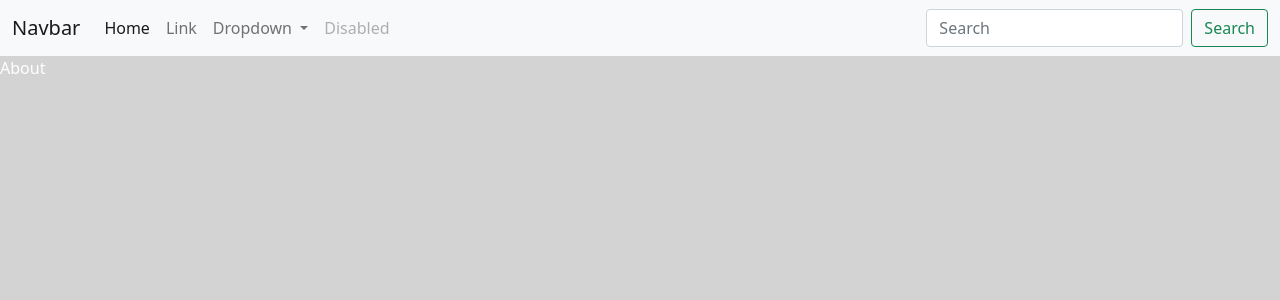
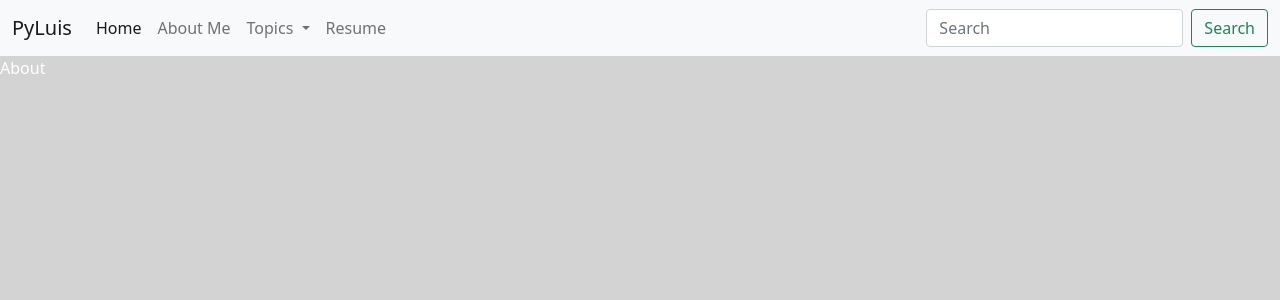
Before and after one commit to pyluis/WebApp, a Flask app: page /about/ in a window 1280 px wide. Shown: the top 300 px of the page. Run offline with Flask 2, Linux system fonts and the light colour scheme; some libraries are stand-ins or nearby versions.

Commit message:
changing navbar

```diff
--- a/templates/base.html
+++ b/templates/base.html
@@ -8,31 +8,33 @@
 <body class='body'>
   <nav class="navbar navbar-expand-lg navbar-light bg-light">
     <div class="container-fluid">
-      <a class="navbar-brand" href="#">Navbar</a>
+      <a class="navbar-brand" href="/">PyLuis</a>
       <button class="navbar-toggler" type="button" data-bs-toggle="collapse" data-bs-target="#navbarSupportedContent" aria-controls="navbarSupportedContent" aria-expanded="false" aria-label="Toggle navigation">
         <span class="navbar-toggler-icon"></span>
+        <span></span>
+        <span> </span>
       </button>
       <div class="collapse navbar-collapse" id="navbarSupportedContent">
         <ul class="navbar-nav me-auto mb-2 mb-lg-0">
           <li class="nav-item">
-            <a class="nav-link active" aria-current="page" href="#">Home</a>
+            <a class="nav-link active" aria-current="page" href="/">Home</a>
           </li>
           <li class="nav-item">
-            <a class="nav-link" href="#">Link</a>
+            <a class="nav-link" href="/about/">About Me</a>
           </li>
           <li class="nav-item dropdown">
             <a class="nav-link dropdown-toggle" href="#" id="navbarDropdown" role="button" data-bs-toggle="dropdown" aria-expanded="false">
-              Dropdown
+              Topics
             </a>
             <ul class="dropdown-menu" aria-labelledby="navbarDropdown">
-              <li><a class="dropdown-item" href="#">Action</a></li>
-              <li><a class="dropdown-item" href="#">Another action</a></li>
+              <li><a class="dropdown-item" href="/AI/">Machine Learning/AI</a></li>
+              <li><a class="dropdown-item" href="/cs/">Computer Science</a></li>
               <li><hr class="dropdown-divider"></li>
-              <li><a class="dropdown-item" href="#">Something else here</a></li>
+              <li><a class="dropdown-item" href="/fraud/">Fraud Analytics</a></li>
             </ul>
           </li>
           <li class="nav-item">
-            <a class="nav-link disabled" href="#" tabindex="-1" aria-disabled="true">Disabled</a>
+            <a class="nav-link" href="/resume/">Resume</a>
           </li>
         </ul>
         <form class="d-flex">
```
